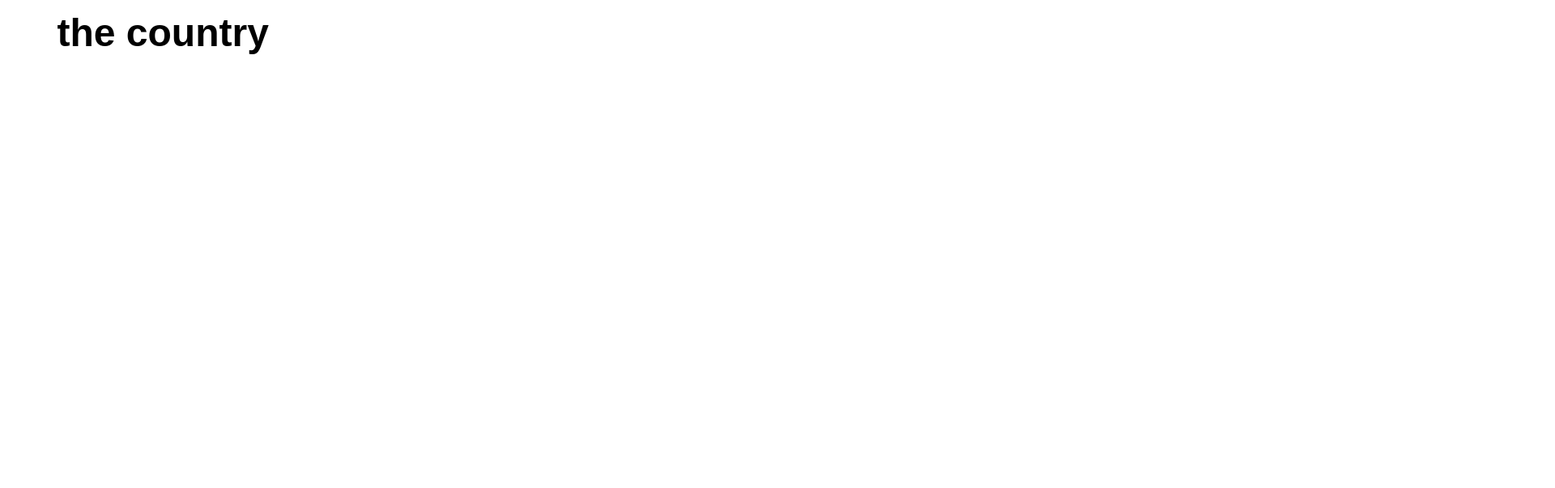
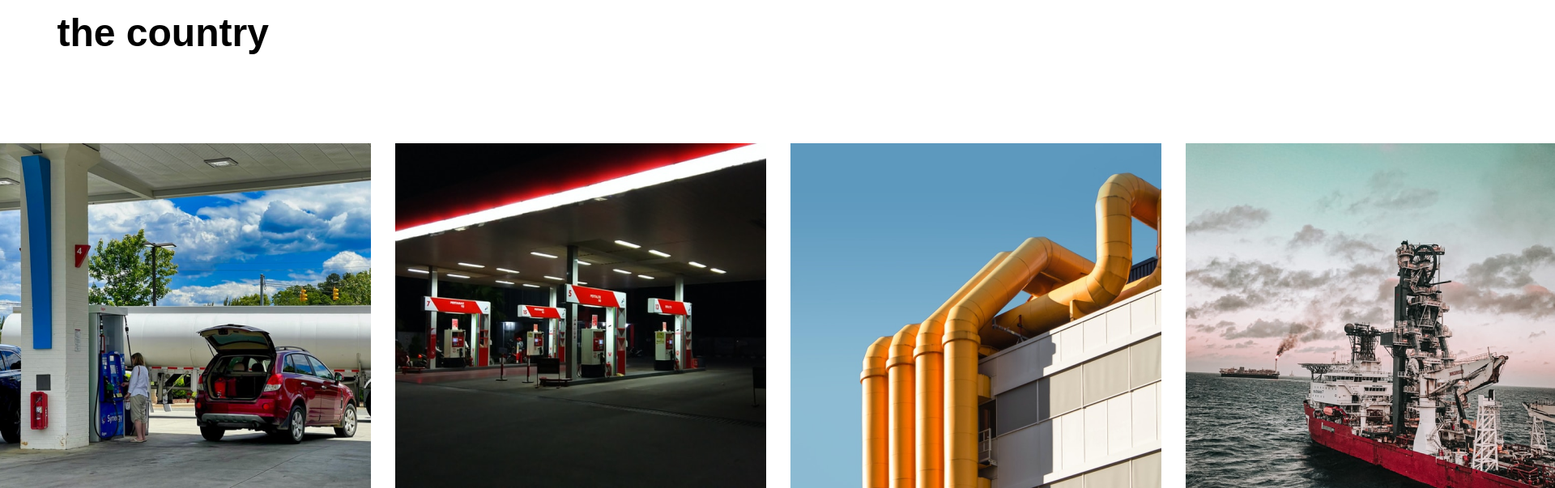
Before and after one commit to mahid76/Petroil, a React (Vite) app: page / in a window 1280 px wide. Shown: the part 1170-1773 px from the top of the page at 81% size, 1920 px wide, since content can reach past the window. Before the commit the page ends 1347 px from the top, so only its background shows below. Built offline with nearby package versions, Linux system fonts and the light colour scheme.

Commit message:
Supplier Images

```diff
--- a/src/components/Supply/Supply.jsx
+++ b/src/components/Supply/Supply.jsx
@@ -1,4 +1,8 @@
 import Container from "../Layout/Container";
+import supplier01 from '../../assets/supplier01.png'
+import supplier02 from '../../assets/supplier02.png'
+import supplier03 from '../../assets/supplier03.png'
+import supplier04 from '../../assets/supplier04.png'
 
 const Supply = () => {
 	return (
@@ -16,6 +20,12 @@ const Supply = () => {
 					</p>
 				</div>
 			</Container>
+			<div className="flex justify-between gap-x-[30px]">
+				<img src={supplier01} alt="" />
+				<img src={supplier02} alt="" />
+				<img src={supplier03} alt="" />
+				<img src={supplier04} alt="" />
+			</div>
 		</div>
 	);
 };
```
